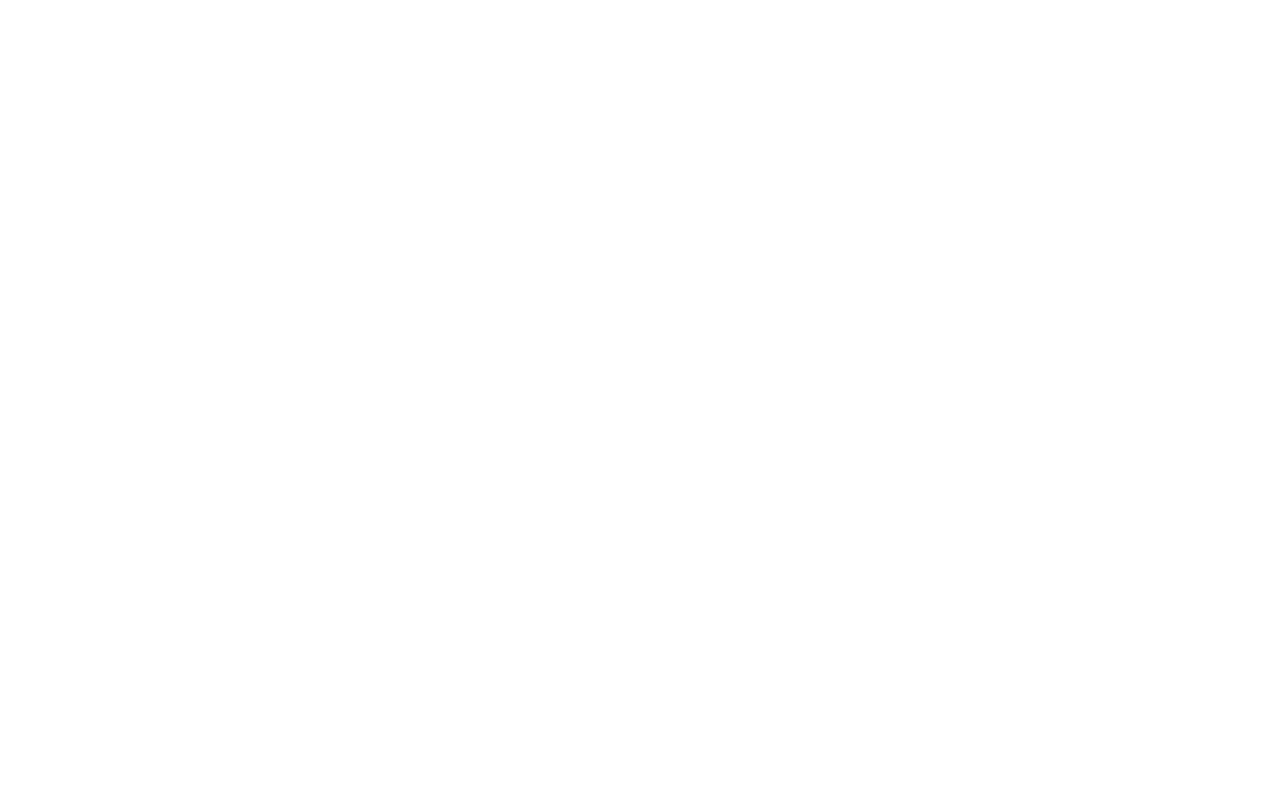
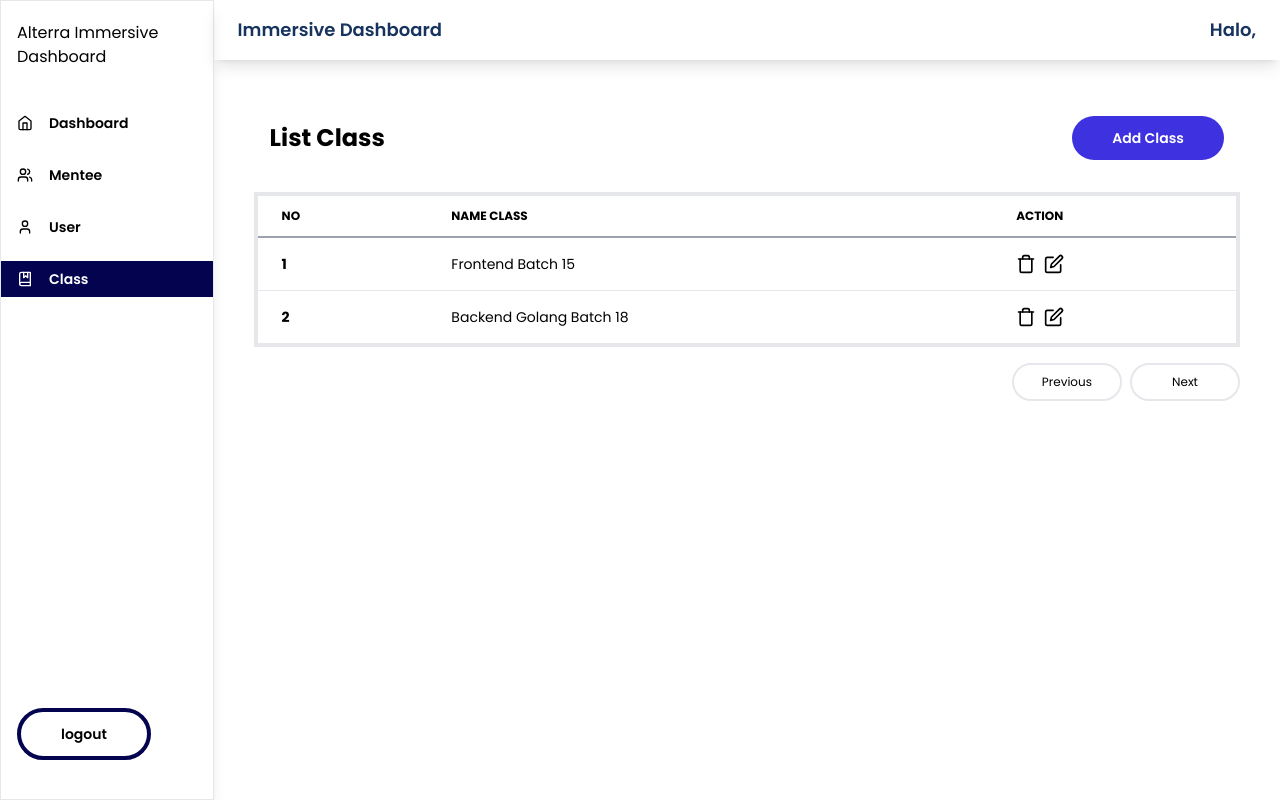
Before and after one commit to Immersive-Dash/fe-web, a React (Vite) app: page /class in a window 1280 px wide. Before the commit this address had no page. Built offline with nearby package versions, Linux system fonts and the light colour scheme; no server answers; sample sign-in values are in the browser's storage.

Commit message:
feat: add list class page

```diff
--- a/src/App.tsx
+++ b/src/App.tsx
@@ -4,6 +4,7 @@
 import Dashboard from './pages/dashboard/dashboard';
 import Login from './pages/login/login';
 import UserPage from './pages/user/userPage';
+import ClassPage from './pages/class/classPage';
 function App() {
   return (
     <>
@@ -14,6 +15,7 @@
           <Route path="/" element={<Layout />}>
             <Route path="/dashboard" element={<Dashboard />} />
             <Route path="/user" element={<UserPage />} />
+            <Route path="/class" element={<ClassPage />} />
           </Route>
         </Routes>
       </BrowserRouter>
--- /dev/null
+++ b/src/pages/class/classPage.tsx
@@ -0,0 +1,64 @@
+import { LuTrash, LuEdit } from 'react-icons/lu'
+const ClassPage = () => {
+    return (
+        <div>
+            <div className="p-10" >
+                <div className="flex p-4 justify-between items-center">
+                    <h1 className="font-bold text-2xl">List Class</h1>
+                    <button type="button" className="font-semibold text-white bg-[#3E31DF] hover:bg-[#03034F] rounded-full text-sm px-10 py-3 text-center">Add Class</button>
+                </div>
+                <div className="relative py-4 overflow-x-auto sm:rounded-lg">
+                    <table className="w-full text-sm text-left border-4 text-black">
+                        <thead className="text-xs text-black uppercase border-b-2 border-b-gray-400">
+                            <tr>
+                                <th scope="col" className="px-6 py-3">
+                                    No
+                                </th>
+                                <th scope="col" className="px-6 py-3">
+                                    Name Class
+                                </th>
+                                <th scope="col" className="px-6 py-3">
+                                    Action
+                                </th>
+                            </tr>
+                        </thead>
+                        <tbody>
+                            <tr className="bg-white border-b">
+                                <th scope="row" className="px-6 py-4">
+                                    1
+                                </th>
+                                <td className="px-6 py-4">
+                                    Frontend Batch 15
+                                </td>
+                                <td className="px-6 py-4 flex gap-2">
+                                    <div className="cursor-pointer"><LuTrash size={20} /></div>
+                                    <div className="cursor-pointer"><LuEdit size={20} /></div>
+                                </td>
+                            </tr>
+                            <tr className="bg-white border-b">
+                                <th scope="row" className="px-6 py-4">
+                                    2
+                                </th>
+                                <td className="px-6 py-4">
+                                    Backend Golang Batch 18
+                                </td>
+                                <td className="px-6 py-4 flex gap-2">
+                                    <div className="cursor-pointer"><LuTrash size={20} /></div>
+                                    <div className="cursor-pointer"><LuEdit size={20} /></div>
+                                </td>
+                            </tr>
+                        </tbody>
+                    </table>
+                </div>
+                <div>
+                    <div className="flex justify-end gap-x-2">
+                        <button type="button" className="font-medium text-blak bg-blak hover:bg-[#3E31DF] hover:text-white border-2  rounded-full text-[12px] px-7 py-2 text-center">Previous</button>
+                        <button type="button" className="font-medium text-black bg-blacke hover:bg-[#3E31DF] hover:text-white border-2 rounded-full text-[12px] px-10 py-2 text-center">Next </button>
+                    </div>
+                </div>
+            </div>
+        </div>
+    )
+}
+
+export default ClassPage
```
